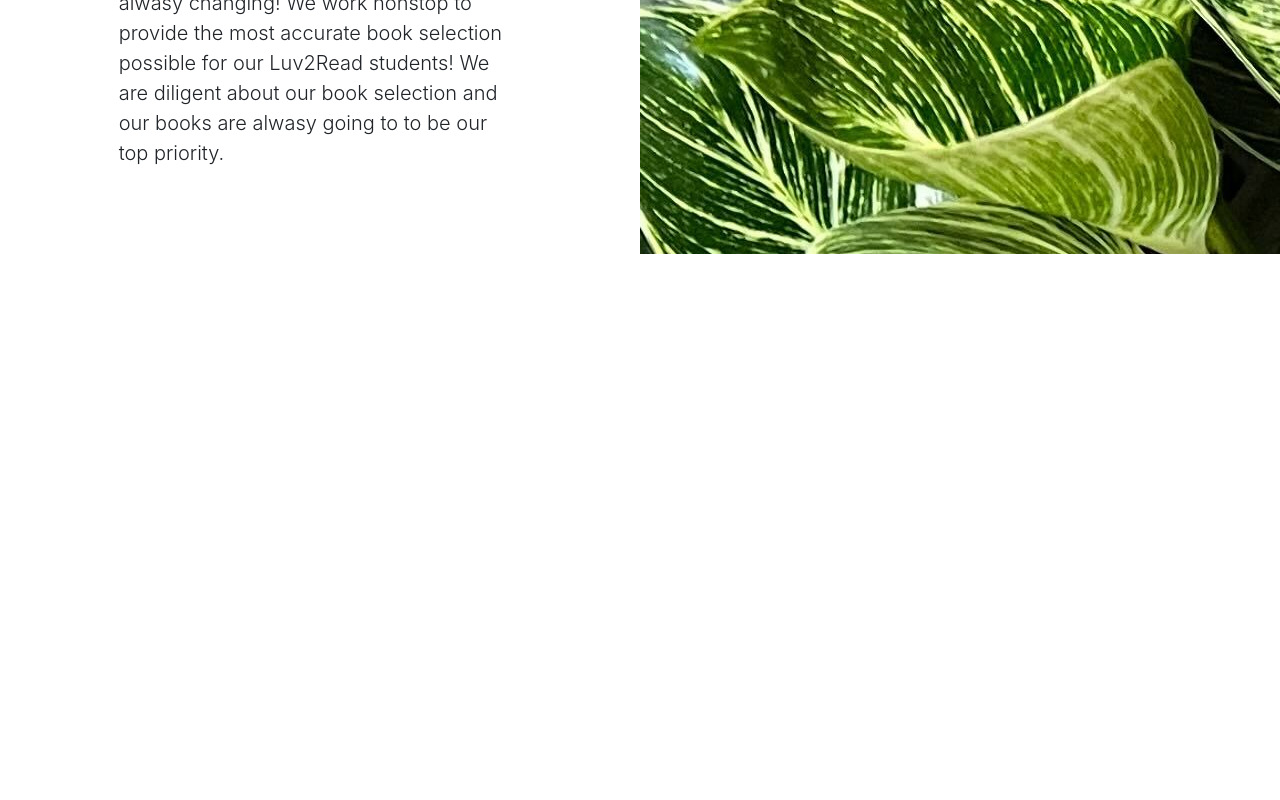
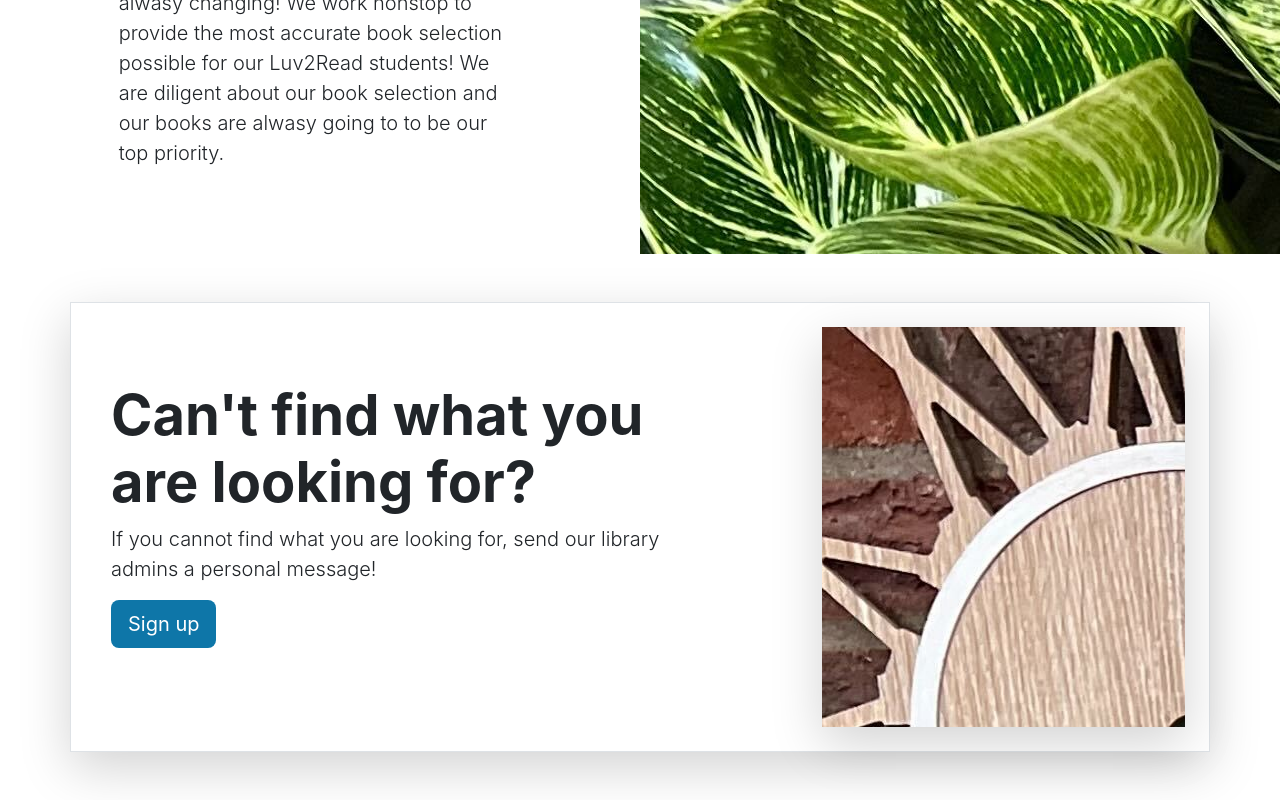
Before and after one commit to OCALGREEN/react-library, a React (Create React App) app: page / in a window 1280 px wide. Shown: the part 1670-2470 px from the top of the page. Before the commit the page ends 1924 px from the top, so only its background shows below. Built offline with nearby package versions, Linux system fonts and the light colour scheme; the HTML template or start-up script is replaced by a standard one.

Commit message:
added LibraryService component

```diff
--- a/src/App.tsx
+++ b/src/App.tsx
@@ -4,6 +4,7 @@
 import { ExploreTopBooks } from './layouts/HomePage/ExploreTopBooks';
 import { Carousel } from './layouts/HomePage/Carousel';
 import { Heroes } from './layouts/HomePage/Heroes';
+import { LibraryServices } from './layouts/HomePage/LibraryServices';
 
 function App() {
   return (
@@ -12,6 +13,7 @@
       <ExploreTopBooks/>
       <Carousel/>
       <Heroes/>
+      <LibraryServices/>
     </div>
   );
 }
--- /dev/null
+++ b/src/layouts/HomePage/LibraryServices.tsx
@@ -0,0 +1,23 @@
+export const LibraryServices = () => {
+    return (
+        <div className="container my-5">
+            <div className="row p-4 align-items-center border shadow-lg">
+                <div className="col-lg-7 p-3">
+                    <h1 className="display-4 fw-bold">
+                        Can't find what you are looking for?
+                    </h1>
+                    <p className="lead">
+                        If you cannot find what you are looking for,
+                        send our library admins a personal message!
+                    </p>
+                    <div className="d-grid gap-2 justify-content-md-start mb-4 mb-3">
+                        <a className="btn main-color btn-lg text-white" href="#">
+                            Sign up
+                        </a>
+                    </div>
+                </div>
+                <div className="col-lg-4 offset-lg-1 shadow-lg lost-image"></div>
+            </div>
+        </div>
+    )
+}
```
